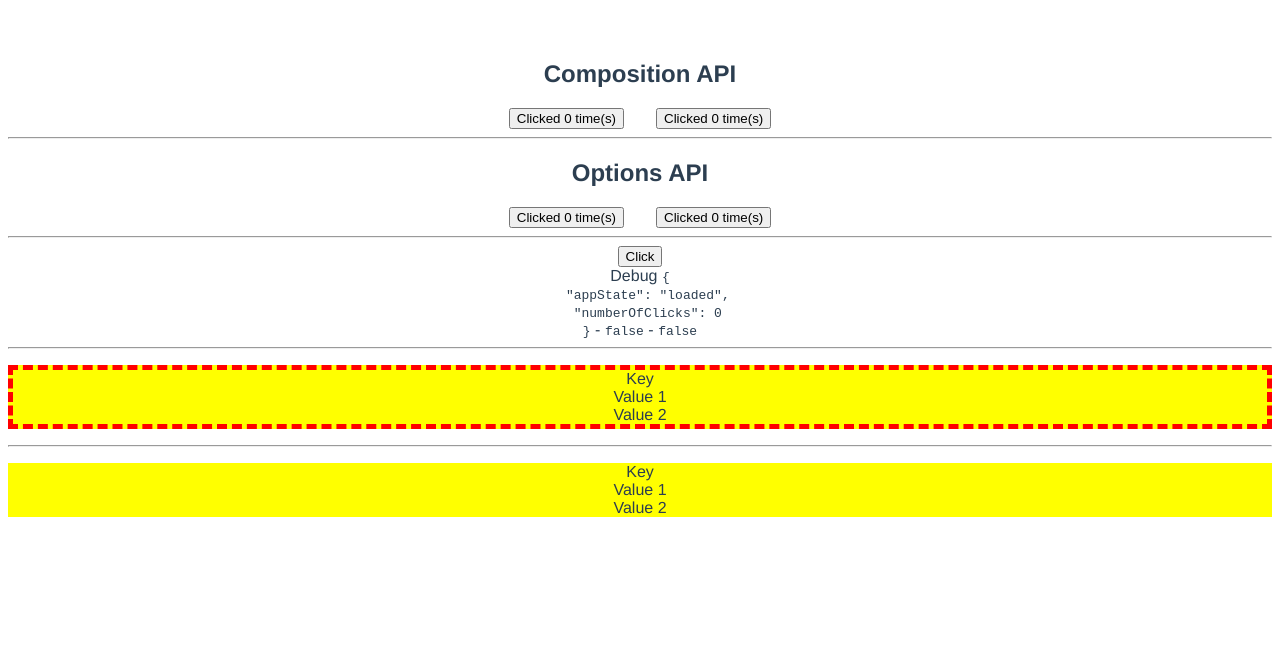
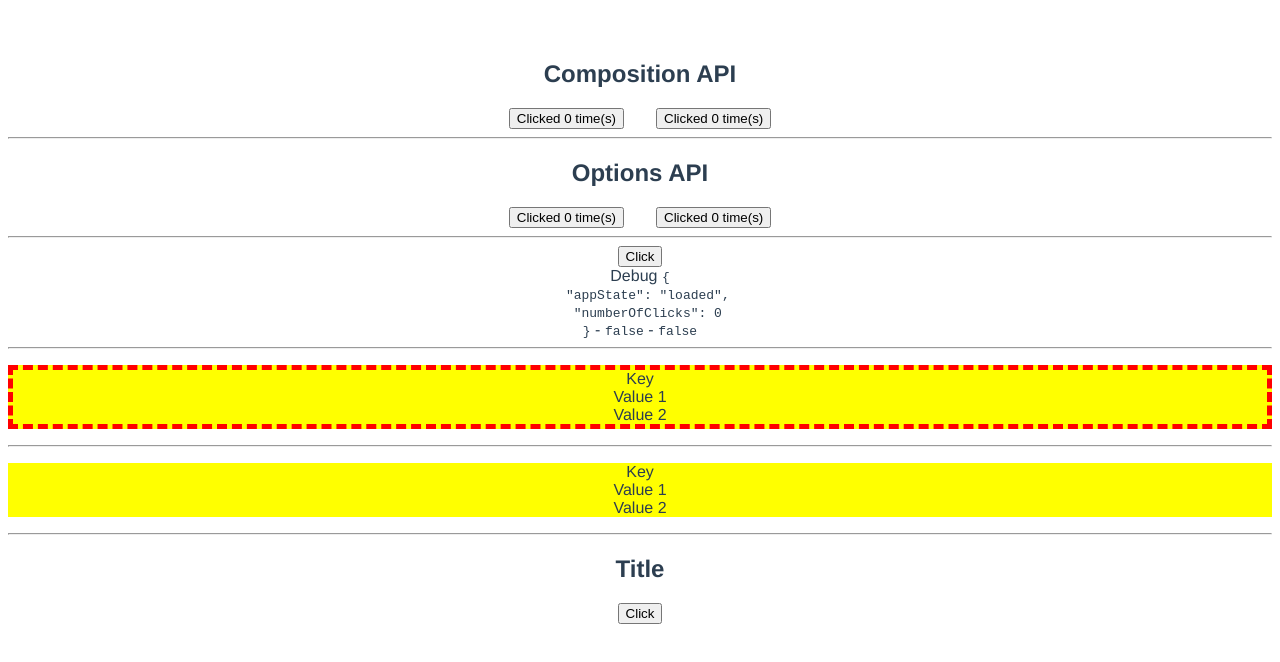
Before and after one commit to maurer2/vue3-testing-question, a Vue app: page / in a window 1280 px wide. Shown: the top 662 px of the page. Built offline with nearby package versions, Linux system fonts and the light colour scheme.

Commit message:
Added composition api without setup sugar

```diff
--- a/src/App.vue
+++ b/src/App.vue
@@ -10,6 +10,8 @@
   <dl>
     <ComponentMultiRoot class="parent parent-unscoped" />
   </dl>
+  <hr>
+  <ComponentScriptSetup :title="title" />
 </template>
 
 <script lang="ts">
@@ -19,11 +21,14 @@ import ComponentOptionsAPI from './components/component-options-api.vue';
 import ComponentUseStoreDefaultKeyed from './components/component-with-default-usestore-function-keyed.vue';
 import ComponentMultiRoot from './components/component-multi-root.vue';
 import ComponentSingleRoot from './components/component-single-root.vue';
+import { ComponentScriptSetup } from './components/component-script-setup';
 
 // eslint-disable-next-line import/extensions
 import { useStore } from './store/index';
 // eslint-disable-next-line import/extensions
 import { actionNames } from './store/actions';
+
+type myTitle = string
 
 export default defineComponent({
   name: 'App',
@@ -33,6 +38,7 @@ export default defineComponent({
     ComponentUseStoreDefaultKeyed,
     ComponentMultiRoot,
     ComponentSingleRoot,
+    ComponentScriptSetup,
   },
   setup() {
     const store = useStore();
@@ -46,6 +52,7 @@ export default defineComponent({
       hasBeenClicked: computed(() => store.getters.HAS_BEEN_CLICKED),
       hasBeenClicke5Times: computed(() => store.getters.HAS_BEEN_CLICKED_N_TIMES(5)),
       handleClick,
+      title: 'Titel test' as myTitle,
     };
   },
 });
--- /dev/null
+++ b/src/components/component-script-setup/component-script-setup.vue
@@ -0,0 +1,45 @@
+<template>
+  <section>
+    <h1>Title</h1>
+    <button
+      type="button"
+      @click="handleClick()"
+    >
+      Click
+    </button>
+  </section>
+</template>
+
+<script lang="ts">
+import {
+  ref, defineComponent, PropType, defineExpose,
+} from 'vue';
+
+export default defineComponent({
+  name: 'ComponentScriptSetup',
+  props: {
+    title: {
+      type: String as PropType<string>,
+      default: 'button',
+      required: true,
+    },
+  },
+  setup() {
+    const counter = ref<number>(0);
+
+    function handleClick(): void {
+      counter.value += 1;
+    }
+
+    return {
+      counter,
+      handleClick,
+    };
+  },
+});
+
+</script>
+
+<style scoped>
+
+</style>
--- /dev/null
+++ b/src/components/component-script-setup/index.ts
@@ -0,0 +1 @@
+export { default as ComponentScriptSetup } from './component-script-setup.vue';
```
